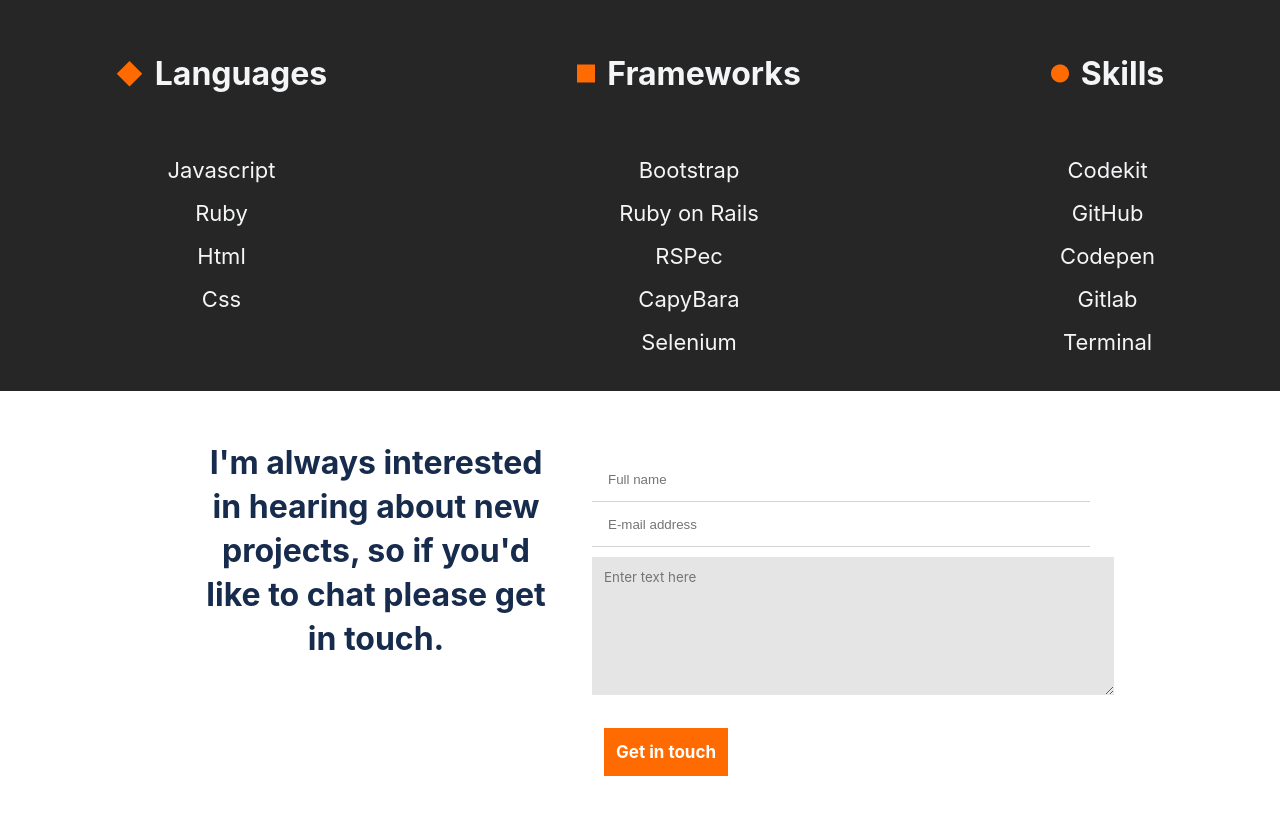
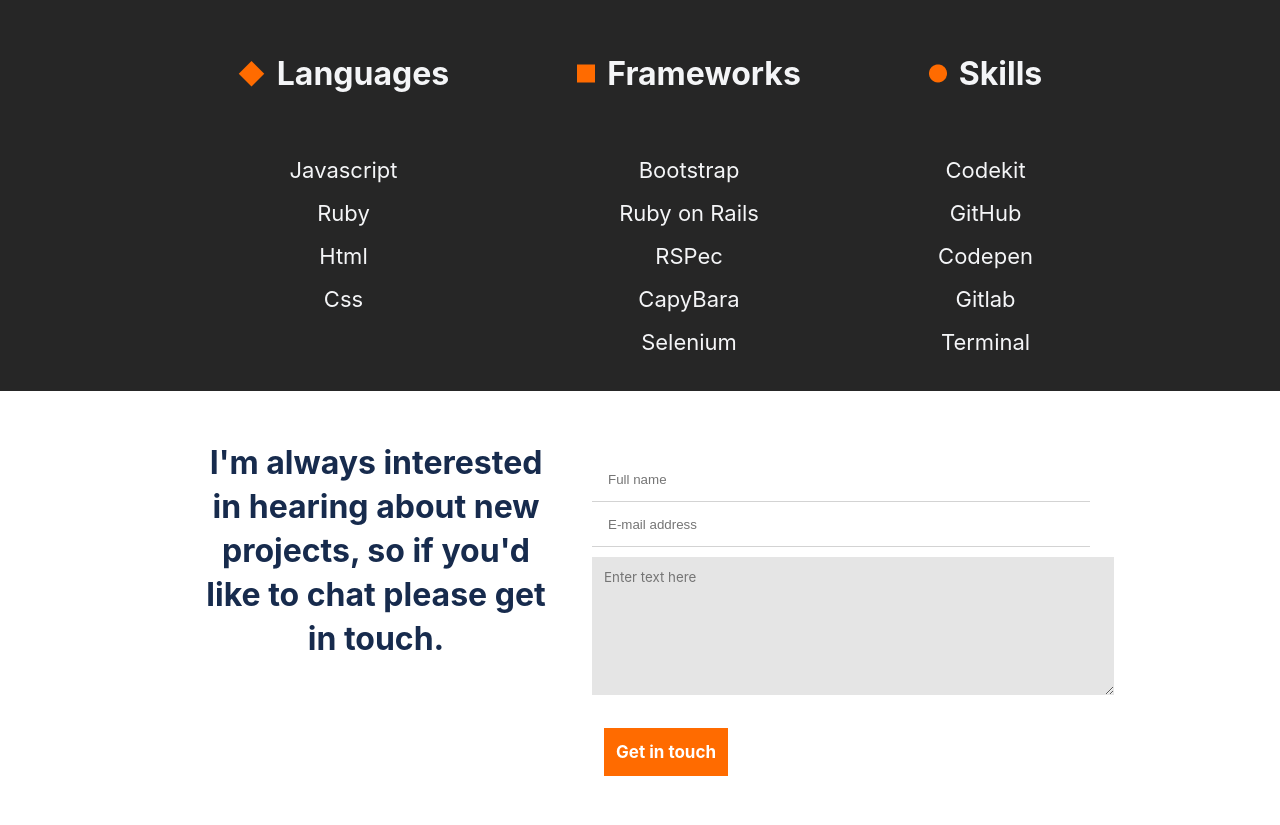
Before and after one commit to LokurasRlz/Portfolio, a website: page index.html in a window 1280 px wide. Shown: the part 2613-3438 px from the top of the page. Drawn offline with Linux system fonts and the light colour scheme.

Commit message:
Fixed gap at lists

```diff
--- a/style.css
+++ b/style.css
@@ -1082,7 +1082,7 @@
     display:flex;
     flex-direction: row;
     justify-content: center;
-    column-gap: 250px;
+    column-gap: 10%;
   }
 
   /*.lists {
```
